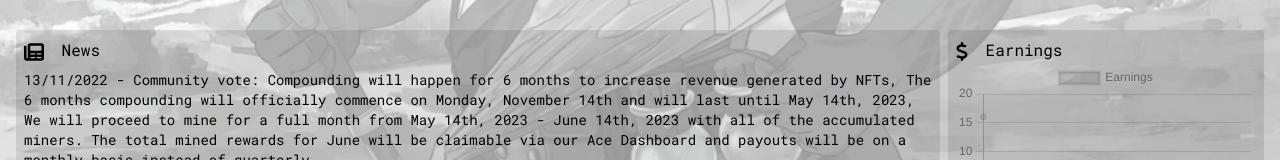
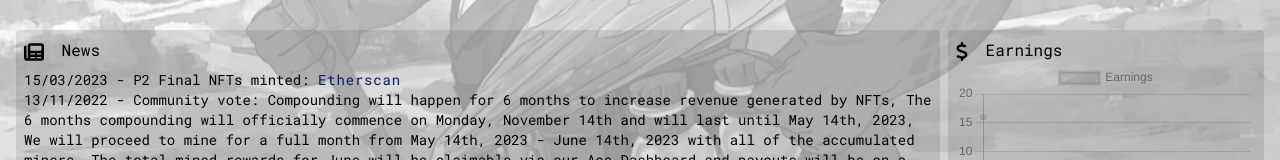
Before and after one commit to CryptoSafetySquad/website, a Next.js app: page /projects/aceminers in a window 1280 px wide. Shown: the part 619-779 px from the top of the page. Built offline with nearby package versions, Linux system fonts and the light colour scheme.

Commit message:
Add Ace P2 mintout.

```diff
--- a/data/projects/aceminers/news.tsx
+++ b/data/projects/aceminers/news.tsx
@@ -1,4 +1,5 @@
 const news = [
+  { date: '15/03/2023', content: (<>P2 Final NFTs minted: <a href='https://etherscan.io/tx/0x766a8f8dbc79bfad0a04880e85c0d8720154e2045a1c6833cc32b0b756deb74f' target='_blank' rel='noopener noreferrer'>Etherscan</a></>) },
   { date: '13/11/2022', content: 'Community vote: Compounding will happen for 6 months to increase revenue generated by NFTs, The 6 months compounding will officially commence on Monday, November 14th and will last until May 14th, 2023, We will proceed to mine for a full month from May 14th, 2023 - June 14th, 2023 with all of the accumulated miners. The total mined rewards for June will be claimable via our Ace Dashboard and payouts will be on a monthly basis instead of quarterly.' },
   { date: '20/10/2022', content: '1st payout to P1 holders ~$16' }
 ]
```
